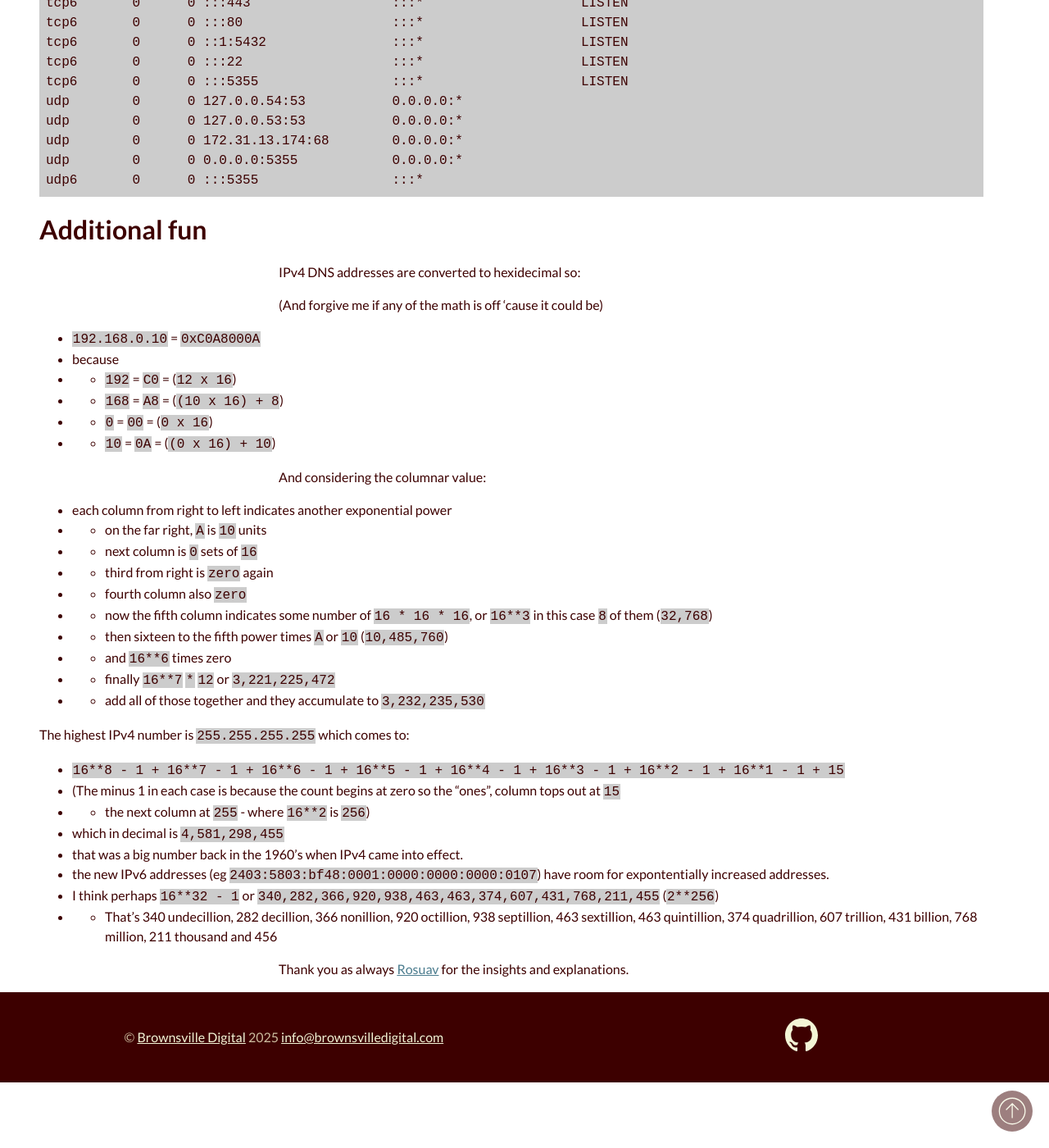
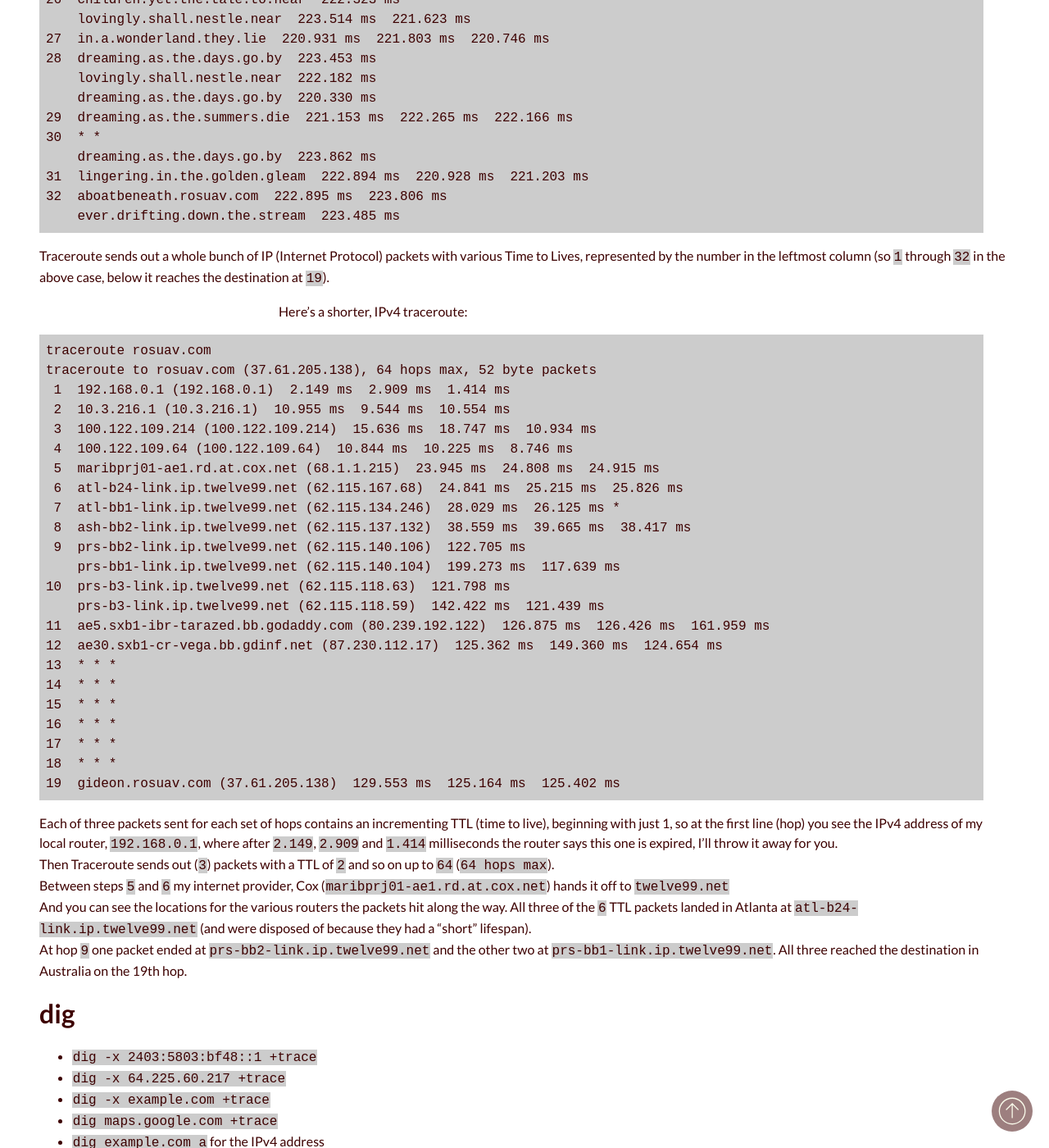
Before and after one commit to Brownsville-Digital/website, a Jekyll site: the page built from _posts/2025-11-20-website-server-debug-tools.md, in a window 1280 px wide and 1400 px high, scrolled down 3438 px. Shown: the whole window at 82% size. Built offline with Jekyll 4.4.1, drawn with Linux system fonts in a browser that asks for light colours; some of the changed text lies outside the part shown.

Commit message:
Refine and move some of the DNS to a new post.

````diff
--- a/_posts/2025-11-20-website-server-debug-tools.md
+++ b/_posts/2025-11-20-website-server-debug-tools.md
@@ -21,6 +21,20 @@
 643 root      20   0   18808   4444   2876 S   0.3   0.5   0:43.76 systemd-logind
  128013 admin     20   0  209360  91420  21996 S   0.3   9.5   0:17.44 fastapi
 ```
+
+## Systemctl, Journalctl
+If the browser returns a "Connection refused" message (get into the server and) check
+`journalctl -fu [someservice]` (eg `mysql`, `postgresql`, `nginx`), `systemctl status nginx` (or `systemctl status httpd2` for Apache);
+check log files, generally located in `/var/log/service/type-of-log`.
+
+## SSH
+Can you connect at all? Maybe the server isn't running.
+
+## Firewall
+Do you have a tool like `fail2ban` running.
+
+## GeoPeeker
+[Geopeeker](geopeeker.com) is a web-based tool to inspect how the site is served from various global points.
 
 ## Disc Free aka File System Space Usage
 
@@ -60,13 +74,124 @@
 `ping example.com`
 
 ## traceroute
-`traceroute6 2403:5803:bf48:1::1`
+- `traceroute 192.168.0.1`
+- `traceroute6 2403:5803:bf48:1::1`
+- `traceroute6 jabberwocky.rosuav.com` (Try it [here](https://lg.twelve99.net))
+- `traceroute6 aboatbeneath.rosuav.com`
+
+```
+# traceroute6 aboatbeneath.rosuav.com
+traceroute6 to aboatbeneath.rosuav.com (2403:5803:bf48:1::2) from 2001:579:1930:3f00:5044:f84a:c327:5e4a, 64 hops max, 12 byte packets
+ 1  *
+    2001:579:1930:3f00:9ec9:ebff:fe82:a6a2  4.168 ms  4.253 ms
+ 2  2001:579:1933:ffff::1111  860.295 ms  100.280 ms  24.154 ms
+ 3  2001:578:1c00:5:f:0:1:8004  11.991 ms  11.496 ms  10.033 ms
+ 4  2001:578:1c00:0:100:122:109:64  15.728 ms  10.699 ms  11.623 ms
+ 5  2001:578:1:0:172:17:248:216  34.705 ms  26.124 ms  25.783 ms
+ 6  atl-b24-link.ip.twelve99.net  26.409 ms  27.790 ms  30.453 ms
+ 7  dls-b7-v6.ip.twelve99.net  44.798 ms
+    atl-bb1-v6.ip.twelve99.net  26.988 ms
+    dls-b7-v6.ip.twelve99.net  45.392 ms
+ 8  *
+    nash-bb1-v6.ip.twelve99.net  35.876 ms *
+ 9  lax-b22-link.ip.twelve99.net  74.498 ms  77.659 ms
+    dls-bb1-v6.ip.twelve99.net  44.145 ms
+10  lax-bb1-v6.ip.twelve99.net  77.815 ms
+    aussiebroadband-ic-383862.ip.twelve99-cust.net  74.769 ms  72.657 ms
+11  lax-b22-link.ip.twelve99.net  102.352 ms
+    hundredgige0-0-0-21.bng3.578lor.vic.aussiebb.net  221.757 ms  226.577 ms
+12  aussiebroadband-ic-383862.ip.twelve99-cust.net  79.275 ms  76.726 ms  76.744 ms
+13  hundredgige0-0-0-20.bng3.578lor.vic.aussiebb.net  224.615 ms
+    hundredgige0-0-0-21.bng3.578lor.vic.aussiebb.net  220.816 ms
+    lingering.onward.dreamily  224.118 ms
+14  in.an.evening.of.july  222.077 ms  224.920 ms
+    a.boat.beneath.a.sunny.sky  225.999 ms
+15  children.three.that.nestle.near  221.984 ms
+    lingering.onward.dreamily  221.785 ms
+    children.three.that.nestle.near  222.140 ms
+16  eager.eye.and.willing.ear  221.932 ms  221.238 ms  222.946 ms
+17  pleased.a.simple.tale.to.hear  221.665 ms  220.928 ms  219.896 ms
+18  eager.eye.and.willing.ear  223.254 ms
+    long.had.paled.that.sunny.sky  222.859 ms  221.403 ms
+19  pleased.a.simple.tale.to.hear  230.815 ms
+    echoes.fade.and.memories.die  224.046 ms
+    pleased.a.simple.tale.to.hear  223.887 ms
+20  autumn.frosts.have.slain.july  221.365 ms  222.249 ms  221.475 ms
+21  still.she.haunts.me.phantomwise  222.209 ms  231.682 ms  222.120 ms
+22  alice.moving.under.skies  221.373 ms  225.394 ms  222.745 ms
+23  still.she.haunts.me.phantomwise  221.765 ms
+    never.seen.by.waking.eyes  221.371 ms  225.691 ms
+24  children.yet.the.tale.to.hear  221.292 ms  222.177 ms  224.214 ms
+25  eager.eye.and.willing.ear  224.559 ms
+    never.seen.by.waking.eyes  221.807 ms  221.327 ms
+26  children.yet.the.tale.to.hear  222.323 ms
+    lovingly.shall.nestle.near  223.514 ms  221.623 ms
+27  in.a.wonderland.they.lie  220.931 ms  221.803 ms  220.746 ms
+28  dreaming.as.the.days.go.by  223.453 ms
+    lovingly.shall.nestle.near  222.182 ms
+    dreaming.as.the.days.go.by  220.330 ms
+29  dreaming.as.the.summers.die  221.153 ms  222.265 ms  222.166 ms
+30  * *
+    dreaming.as.the.days.go.by  223.862 ms
+31  lingering.in.the.golden.gleam  222.894 ms  220.928 ms  221.203 ms
+32  aboatbeneath.rosuav.com  222.895 ms  223.806 ms
+    ever.drifting.down.the.stream  223.485 ms
+```
+
+Traceroute sends out a whole bunch of IP (Internet Protocol) packets with various Time to Lives, represented by the number in the
+leftmost column (so `1` through `32` in the above case, below it reaches the destination at `19`).
+
+Here's a shorter, IPv4 traceroute:
+```
+traceroute rosuav.com
+traceroute to rosuav.com (37.61.205.138), 64 hops max, 52 byte packets
+ 1  192.168.0.1 (192.168.0.1)  2.149 ms  2.909 ms  1.414 ms
+ 2  10.3.216.1 (10.3.216.1)  10.955 ms  9.544 ms  10.554 ms
+ 3  100.122.109.214 (100.122.109.214)  15.636 ms  18.747 ms  10.934 ms
+ 4  100.122.109.64 (100.122.109.64)  10.844 ms  10.225 ms  8.746 ms
+ 5  maribprj01-ae1.rd.at.cox.net (68.1.1.215)  23.945 ms  24.808 ms  24.915 ms
+ 6  atl-b24-link.ip.twelve99.net (62.115.167.68)  24.841 ms  25.215 ms  25.826 ms
+ 7  atl-bb1-link.ip.twelve99.net (62.115.134.246)  28.029 ms  26.125 ms *
+ 8  ash-bb2-link.ip.twelve99.net (62.115.137.132)  38.559 ms  39.665 ms  38.417 ms
+ 9  prs-bb2-link.ip.twelve99.net (62.115.140.106)  122.705 ms
+    prs-bb1-link.ip.twelve99.net (62.115.140.104)  199.273 ms  117.639 ms
+10  prs-b3-link.ip.twelve99.net (62.115.118.63)  121.798 ms
+    prs-b3-link.ip.twelve99.net (62.115.118.59)  142.422 ms  121.439 ms
+11  ae5.sxb1-ibr-tarazed.bb.godaddy.com (80.239.192.122)  126.875 ms  126.426 ms  161.959 ms
+12  ae30.sxb1-cr-vega.bb.gdinf.net (87.230.112.17)  125.362 ms  149.360 ms  124.654 ms
+13  * * *
+14  * * *
+15  * * *
+16  * * *
+17  * * *
+18  * * *
+19  gideon.rosuav.com (37.61.205.138)  129.553 ms  125.164 ms  125.402 ms
+```
+
+Each of three packets sent for each set of hops contains an incrementing TTL (time to live), beginning with just 1, so at the
+first line (hop) you see the IPv4 address of my local router, `192.168.0.1`, where after `2.149`, `2.909` and `1.414` milliseconds the router says this one is expired, I'll throw it away for you.
+
+Then Traceroute sends out (`3`) packets with a TTL of `2` and so on up to `64` (`64 hops max`).
+
+Between steps `5` and `6` my internet provider, Cox (`maribprj01-ae1.rd.at.cox.net`) hands it off to `twelve99.net`
+
+And you can see the locations for the various routers the packets hit along the way. All three of the `6` TTL packets landed in Atlanta
+at `atl-b24-link.ip.twelve99.net` (and were disposed of because they had a "short" lifespan).
+
+At hop `9` one packet ended at `prs-bb2-link.ip.twelve99.net` and the other two at `prs-bb1-link.ip.twelve99.net`. All three reached the destination in Australia on the 19th hop.
 
 ## dig
-`dig -x 2403:5803:bf48::1 +trace`
-`dig -x 64.225.60.217 +trace`
-`dig -x example.com +trace`
-`dig maps.google.com +trace`
+- `dig -x 2403:5803:bf48::1 +trace`
+- `dig -x 64.225.60.217 +trace`
+- `dig -x example.com +trace`
+- `dig maps.google.com +trace`
+- `dig example.com a` for the IPv4 address
+- `dig example.com aaaa` for the IPv6 address (if there is an `AAAA` record)
+
+
+## CDN
+
+Dig and Traceroute above may be revealing if it is an issue with a Content Delivery Network like CloudFlare.
 
 ## /etc/resolv.conf
 This is where the local system stores DNS resolver address(es).
@@ -140,40 +265,4 @@
 udp6       0      0 :::5355                 :::*
 ```
 
-## Additional fun
-
-IPv4 DNS addresses are converted to hexidecimal so:
-
-(And forgive me if any of the math is off 'cause it could be)
-
-- `192.168.0.10` = `0xC0A8000A`
-- because
-- - `192` = `C0` = (`12 x 16`)
-- - `168` = `A8` = (`(10 x 16) + 8`)
-- - `0` = `00` = (`0 x 16`)
-- - `10` = `0A` = (`(0 x 16) + 10`)
-
-And considering the columnar value:
-
-- each column from right to left indicates another exponential power
-- - on the far right, `A` is `10` units
-- - next column is `0` sets of `16`
-- - third from right is `zero` again
-- - fourth column also `zero`
-- - now the fifth column indicates some number of `16 * 16 * 16`, or `16**3` in this case `8` of them (`32,768`)
-- - then sixteen to the fifth power times `A` or `10` (`10,485,760`)
-- - and `16**6` times zero
-- - finally `16**7` `*` `12` or `3,221,225,472`
-- - add all of those together and they accumulate to `3,232,235,530`
-
-The highest IPv4 number is `255.255.255.255` which comes to:
-- `16**8 - 1 + 16**7 - 1 + 16**6 - 1 + 16**5 - 1 + 16**4 - 1 + 16**3 - 1 + 16**2 - 1 + 16**1 - 1 + 15`
-- (The minus 1 in each case is because the count begins at zero so the "ones", column tops out at `15`
-- - the next column at `255` - where `16**2` is `256`)
-- which in decimal is `4,581,298,455`
-- that was a big number back in the 1960's when IPv4 came into effect.
-- the new IPv6 addresses (eg `2403:5803:bf48:0001:0000:0000:0000:0107`) have room for expontentially increased addresses.
-- I think perhaps `16**32 - 1` or `340,282,366,920,938,463,463,374,607,431,768,211,455` (`2**256`)
-- - That's 340 undecillion, 282 decillion, 366 nonillion, 920 octillion, 938 septillion, 463 sextillion, 463 quintillion, 374 quadrillion, 607 trillion, 431 billion, 768 million, 211 thousand and 456
-
 Thank you as always [Rosuav](https://rosuav.com) for the insights and explanations.
````
